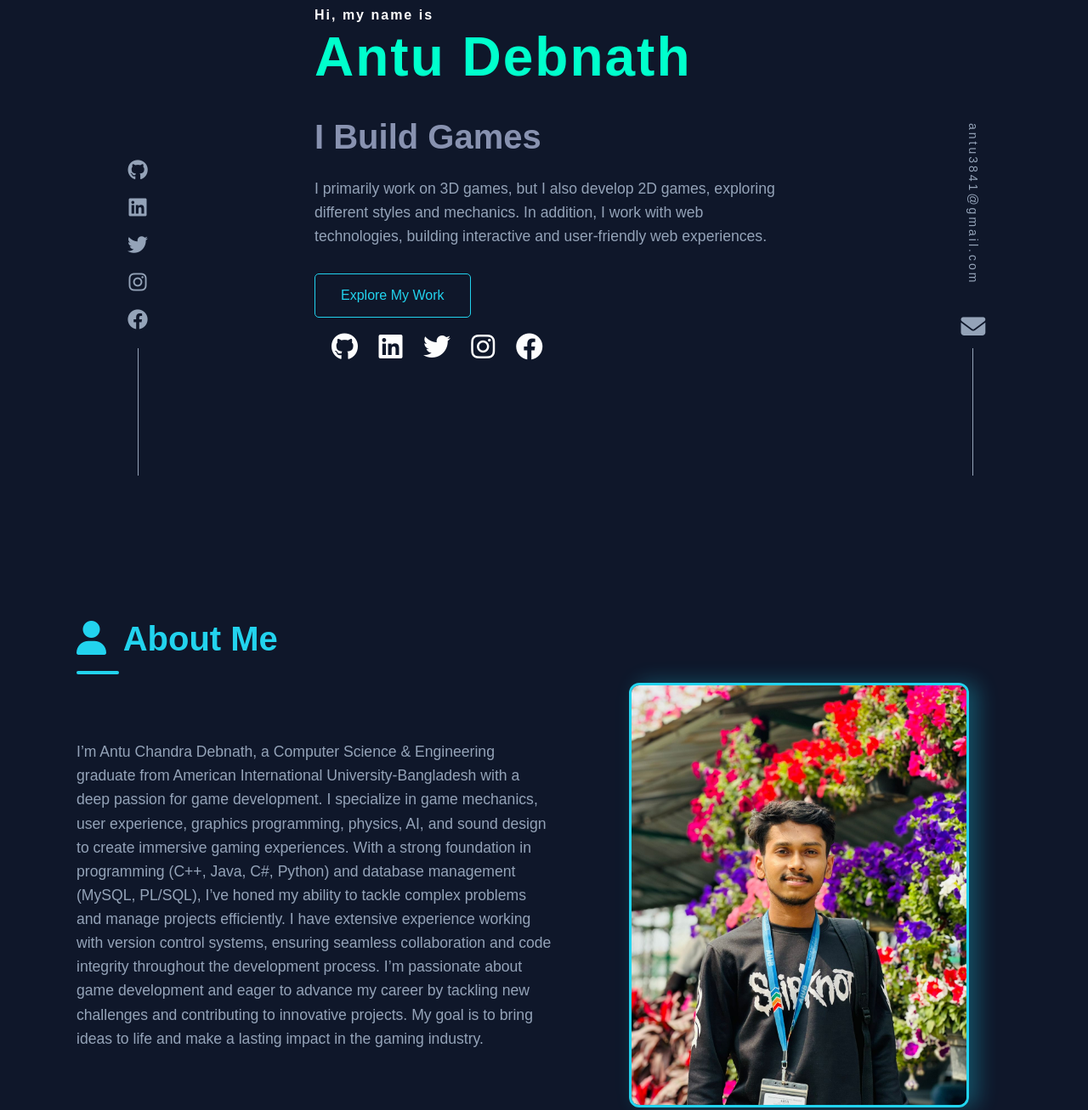
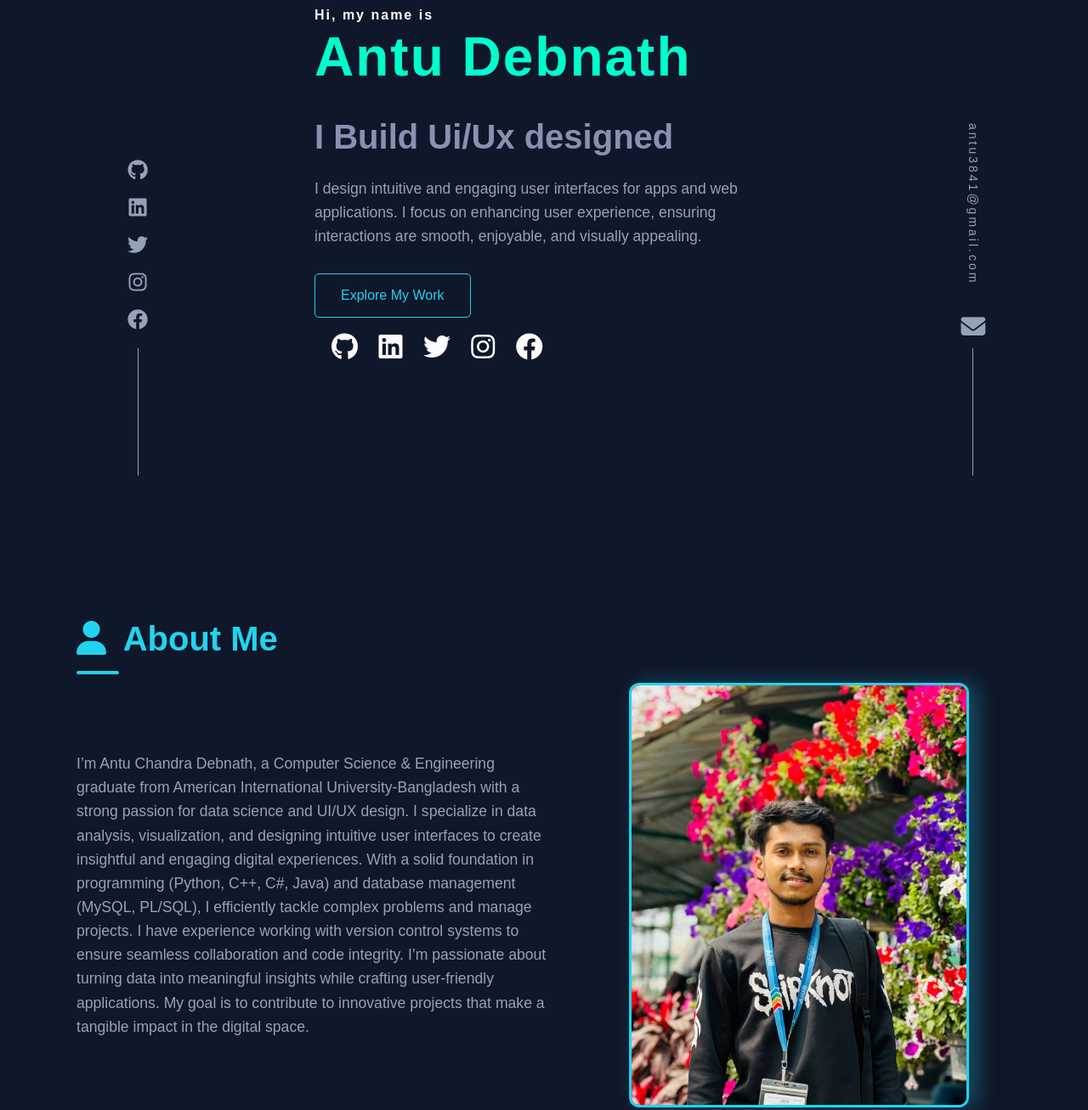
Before and after one commit to Antu-devnath/antu, a plain HTML site: page index.html in a window 1280 px wide. Shown: the part 180-1487 px from the top of the page at 85% size. Drawn offline with Linux system fonts and the light colour scheme.

Commit message:
last update

```diff
--- a/index.html
+++ b/index.html
@@ -42,8 +42,9 @@
         <div class="banner-content">
             <h3 class="banner-h1">Hi, my name is</h3><br>
             <h1 class="banner-title">Antu Debnath</h1>
-            <p class="banner-subtitle">I Build Games</p>
-            <p class="banner-description">I primarily work on 3D games, but I also develop 2D games, exploring different styles and mechanics. In addition, I work with web technologies, building interactive and user-friendly web experiences.</p>
+            <p class="banner-subtitle">I Build Ui/Ux designed</p>
+            <p class="banner-description">I design intuitive and engaging user interfaces for apps and web applications.
+        I focus on enhancing user experience, ensuring interactions are smooth, enjoyable, and visually appealing.</p>
             <a href="#projects" class="course-btn">Explore My Work</a>
         </div>
         <div class="vertical-social-links">
@@ -72,19 +73,7 @@
   <!-- About Me -->
 <div class="about-me" id="about">
     <h2><i class="fas fa-user"></i> About Me</h2>
-    <p> I’m Antu Chandra Debnath, a Computer Science & Engineering graduate from
-        American International University-Bangladesh with a deep passion for
-        game development. I specialize in game mechanics, user experience,
-        graphics programming, physics, AI, and sound design to create immersive
-        gaming experiences. With a strong foundation in programming (C++, Java,
-        C#, Python) and database management (MySQL, PL/SQL), I’ve honed my
-        ability to tackle complex problems and manage projects efficiently. I
-        have extensive experience working with version control systems, ensuring
-        seamless collaboration and code integrity throughout the development
-        process. I’m passionate about game development and eager to advance my
-        career by tackling new challenges and contributing to innovative
-        projects. My goal is to bring ideas to life and make a lasting impact in
-        the gaming industry.</p>
+    <p> I’m Antu Chandra Debnath, a Computer Science & Engineering graduate from American International University-Bangladesh with a strong passion for data science and UI/UX design. I specialize in data analysis, visualization, and designing intuitive user interfaces to create insightful and engaging digital experiences. With a solid foundation in programming (Python, C++, C#, Java) and database management (MySQL, PL/SQL), I efficiently tackle complex problems and manage projects. I have experience working with version control systems to ensure seamless collaboration and code integrity. I’m passionate about turning data into meaningful insights while crafting user-friendly applications. My goal is to contribute to innovative projects that make a tangible impact in the digital space.</p>
     <div class="profile-image">
         <img src="antu.jpg" alt="Antu Debnath" />
     </div>
@@ -234,6 +223,17 @@
                 <p>A full-stack event booking web application built with HTML, CSS, JavaScript, PHP and MySQL. Features include event listings, user registration & login, booking workflow, and an admin panel to manage events and bookings.</p>
                 <p class="tech-stack">HTML  CSS  JavaScript  PHP  MySQL</p>
             </div>
+            </div>
+           <div class="project-item">
+            <i class="fas fa-folder folder-icon"></i>
+            <a href="https://drive.google.com/file/d/1OKWhTfmYLYKPXlSMHwsTGlaTmyDpjchQ/view?usp=drive_link" target="_blank" class="external-link">
+                <i class="fas fa-arrow-up-right-from-square"></i>
+            </a>
+            <div>
+                <h3>Foodfanda_Mobile Application </h3>
+                <p>I developed Food Fanda, a user-friendly mobile app that helps users discover and order food easily. The app focuses on intuitive navigation, engaging interface, and smooth user experience to make food ordering quick and enjoyable.</p>
+                <p class="tech-stack">HTML  CSS  JavaScript  PHP  MySQL</p>
+            </div>
         </div>
         <!-- Extra projects hidden initially -->
         <div class="extra-projects" style="display: none;">
```
